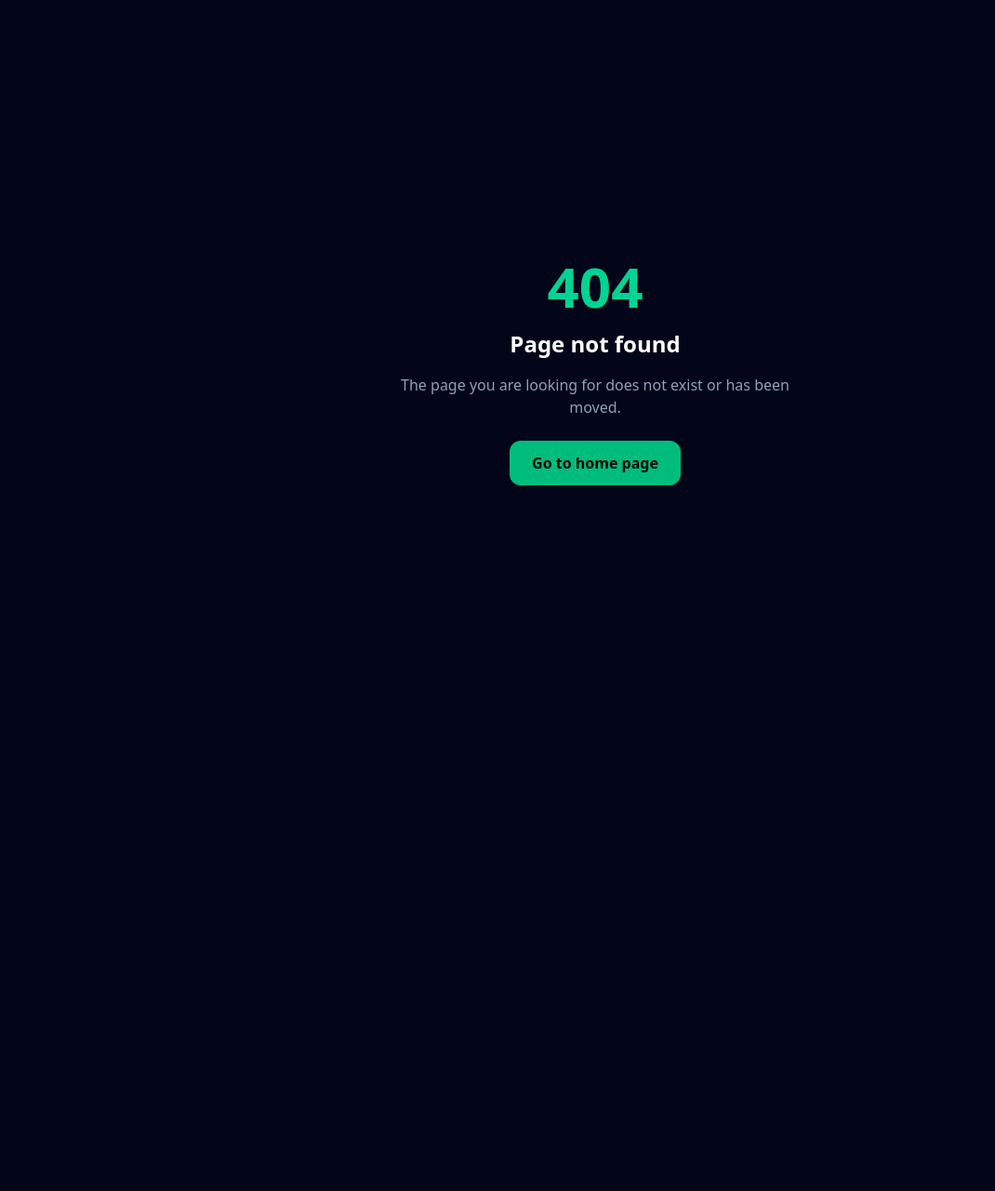
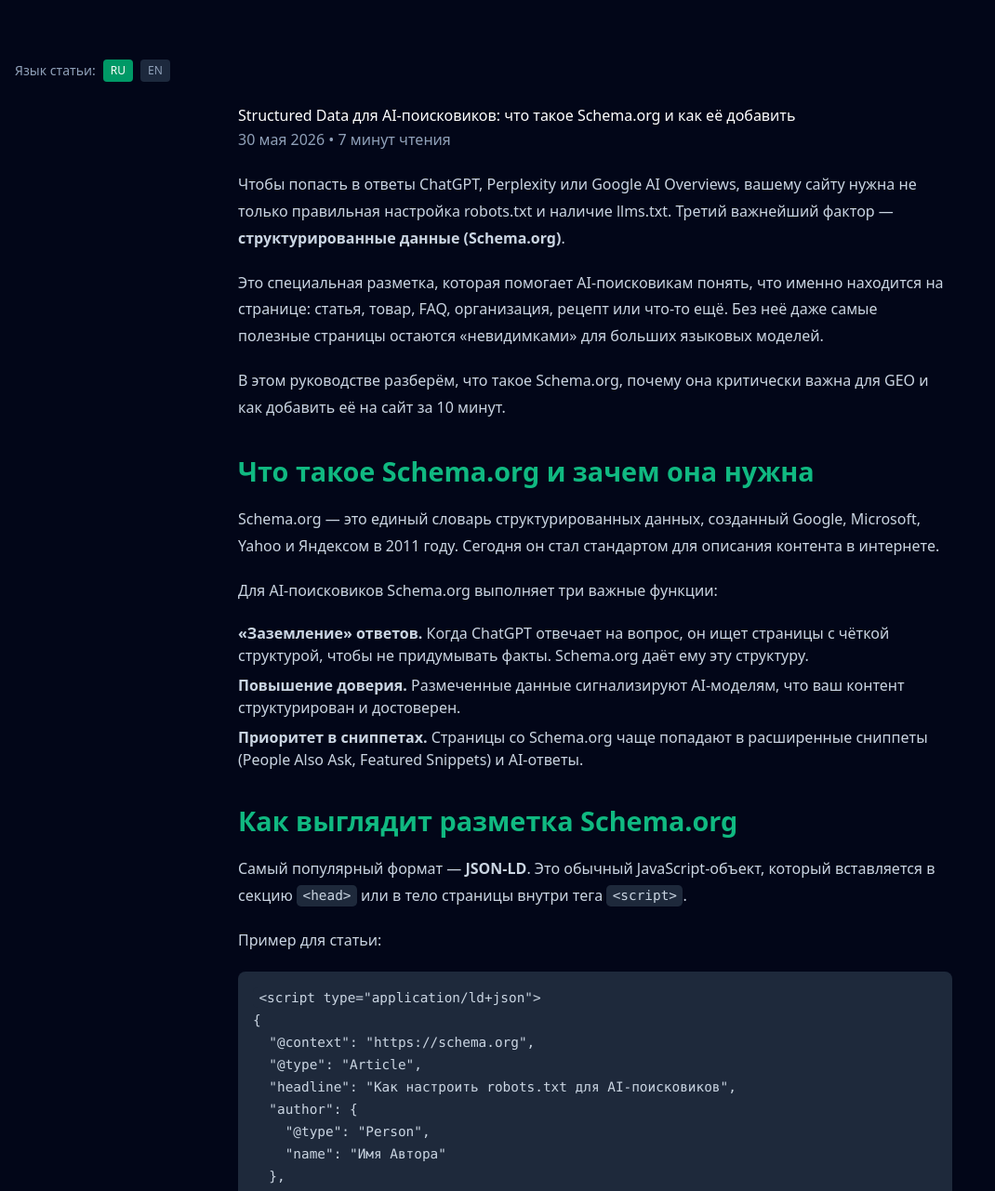
Before and after one commit to linkboostowner/geoscan, a Next.js app: page /blog/structured-data-dlya-ai-poiskovikov in a window 1280 px wide. Before the commit this address had no page. Shown: the top 1281 px of the page at 93% size, without its empty margins (0-1070 px from the left). Before the commit the page ends 800 px from the top, so only its background shows below. Built offline with nearby package versions, Linux system fonts and the light colour scheme.

Commit message:
Add fifth blog post about structured data for AI search

```diff
--- a/src/app/blog/page.js
+++ b/src/app/blog/page.js
@@ -1,4 +1,3 @@
-export default function Blog() {
 const posts = [
   {
     slug: 'kak-uznat-vidit-li-chatgpt-vash-sait',
@@ -24,26 +23,10 @@ export default function Blog() {
     date: '2026-05-30',
     excerpt: 'Узнайте, что такое Generative Engine Optimization и как GeoScan помогает вашему сайту быть видимым для AI-поисковиков.',
   },
+  {
+    slug: 'structured-data-dlya-ai-poiskovikov',
+    title: 'Structured Data для AI-поисковиков: что такое Schema.org и как её добавить',
+    date: '2026-05-30',
+    excerpt: 'Разбираем, что такое Schema.org, почему она важна для GEO и как добавить структурированные данные на сайт за 10 минут.',
+  },
 ];
-
-  return (
-    <main className="min-h-screen bg-slate-950 text-white px-4 py-16">
-      <div className="max-w-3xl mx-auto">
-        <h1 className="text-4xl font-bold mb-8">Блог GeoScan</h1>
-        <div className="space-y-6">
-          {posts.map(post => (
-            <a
-              key={post.slug}
-              href={`/blog/${post.slug}`}
-              className="block p-6 bg-slate-800 border border-slate-700 rounded-xl hover:border-emerald-400 transition-colors"
-            >
-              <h2 className="text-xl font-semibold text-emerald-400 mb-2">{post.title}</h2>
-              <p className="text-slate-400 text-sm mb-2">{post.date}</p>
-              <p className="text-slate-300">{post.excerpt}</p>
-            </a>
-          ))}
-        </div>
-      </div>
-    </main>
-  );
-}
--- /dev/null
+++ b/src/app/blog/structured-data-dlya-ai-poiskovikov/page.js
@@ -0,0 +1,114 @@
+import BlogPost from '@/components/BlogPost';
+
+const originalHTML = `
+<h1>Structured Data для AI-поисковиков: что такое Schema.org и как её добавить</h1>
+<p class="text-slate-400 mb-8">30 мая 2026 • 7 минут чтения</p>
+<div class="space-y-4 text-slate-300">
+  <p>
+    Чтобы попасть в ответы ChatGPT, Perplexity или Google AI Overviews, вашему сайту нужна не только
+    правильная настройка robots.txt и наличие llms.txt. Третий важнейший фактор —
+    <strong>структурированные данные (Schema.org)</strong>.
+  </p>
+  <p>
+    Это специальная разметка, которая помогает AI-поисковикам понять, что именно находится на странице:
+    статья, товар, FAQ, организация, рецепт или что-то ещё. Без неё даже самые полезные страницы
+    остаются «невидимками» для больших языковых моделей.
+  </p>
+  <p>
+    В этом руководстве разберём, что такое Schema.org, почему она критически важна для GEO
+    и как добавить её на сайт за 10 минут.
+  </p>
+
+  <h2>Что такое Schema.org и зачем она нужна</h2>
+  <p>
+    Schema.org — это единый словарь структурированных данных, созданный Google, Microsoft,
+    Yahoo и Яндексом в 2011 году. Сегодня он стал стандартом для описания контента в интернете.
+  </p>
+  <p>Для AI-поисковиков Schema.org выполняет три важные функции:</p>
+  <ol>
+    <li><strong>«Заземление» ответов.</strong> Когда ChatGPT отвечает на вопрос, он ищет страницы с чёткой структурой, чтобы не придумывать факты. Schema.org даёт ему эту структуру.</li>
+    <li><strong>Повышение доверия.</strong> Размеченные данные сигнализируют AI-моделям, что ваш контент структурирован и достоверен.</li>
+    <li><strong>Приоритет в сниппетах.</strong> Страницы со Schema.org чаще попадают в расширенные сниппеты (People Also Ask, Featured Snippets) и AI-ответы.</li>
+  </ol>
+
+  <h2>Как выглядит разметка Schema.org</h2>
+  <p>
+    Самый популярный формат — <strong>JSON-LD</strong>. Это обычный JavaScript-объект, который вставляется
+    в секцию <code>&lt;head&gt;</code> или в тело страницы внутри тега <code>&lt;script&gt;</code>.
+  </p>
+  <p>Пример для статьи:</p>
+  <pre><code>&lt;script type="application/ld+json"&gt;
+{
+  "@context": "https://schema.org",
+  "@type": "Article",
+  "headline": "Как настроить robots.txt для AI-поисковиков",
+  "author": {
+    "@type": "Person",
+    "name": "Имя Автора"
+  },
+  "datePublished": "2026-05-29",
+  "description": "Пошаговая инструкция по настройке robots.txt для ChatGPT и Perplexity."
+}
+&lt;/script&gt;</code></pre>
+
+  <p>Пример для организации (компании):</p>
+  <pre><code>&lt;script type="application/ld+json"&gt;
+{
+  "@context": "https://schema.org",
+  "@type": "Organization",
+  "name": "Моя компания",
+  "url": "https://example.com",
+  "logo": "https://example.com/logo.png",
+  "description": "Краткое описание компании."
+}
+&lt;/script&gt;</code></pre>
+
+  <h2>Какие типы Schema.org важны для GEO</h2>
+  <p>Для AI-поисковиков наиболее ценны следующие типы разметки:</p>
+  <ul>
+    <li><strong>Article</strong> — для блогов, новостей, руководств. Помогает ChatGPT понять, что это полноценная статья.</li>
+    <li><strong>FAQPage</strong> — для страниц с вопросами и ответами. Может напрямую попасть в AI-сниппеты.</li>
+    <li><strong>Organization</strong> — для главной страницы компании. Улучшает видимость бренда в AI-ответах.</li>
+    <li><strong>Product</strong> — для товаров. AI-ассистенты используют эту разметку при рекомендациях покупок.</li>
+    <li><strong>BreadcrumbList</strong> — для навигации. Помогает AI понять структуру сайта.</li>
+  </ul>
+
+  <h2>Как добавить Schema.org на сайт за 10 минут</h2>
+
+  <h3>Шаг 1: Определите тип страницы</h3>
+  <p>Для каждой страницы выберите подходящий тип Schema.org из списка выше. Для блога — Article, для карточки товара — Product, для главной — Organization.</p>
+
+  <h3>Шаг 2: Сгенерируйте JSON-LD</h3>
+  <p>Создайте JSON-объект по примеру выше или используйте генератор (GeoScan может сделать это автоматически).</p>
+
+  <h3>Шаг 3: Вставьте код на страницу</h3>
+  <p>Добавьте JSON-LD внутрь тега <code>&lt;script type="application/ld+json"&gt;</code> в секции <code>&lt;head&gt;</code> или в начале <code>&lt;body&gt;</code>.</p>
+
+  <h3>Шаг 4: Проверьте результат</h3>
+  <p>Используйте <strong>GeoScan</strong> или <a href="https://search.google.com/test/rich-results" style="color: #10b981; text-decoration: underline;">Google Rich Results Test</a>, чтобы убедиться, что разметка корректна.</p>
+
+  <h2>Как GeoScan помогает со Schema.org</h2>
+  <p>
+    При сканировании GeoScan проверяет наличие и корректность Schema.org на главной странице сайта.
+    Если разметка отсутствует или содержит ошибки, вы получите конкретные рекомендации.
+  </p>
+  <p>
+    А с помощью AI-генератора вы можете сразу получить готовый JSON-LD,
+    созданный специально для вашего сайта, и вставить его за минуту.
+  </p>
+  <p style="margin-top: 2rem; padding: 1.5rem; background: #1e293b; border-radius: 0.75rem; border: 1px solid #334155;">
+    <strong class="text-emerald-400">Проверьте, есть ли Schema.org на вашем сайте</strong><br />
+    <a href="/" style="color: #10b981; text-decoration: underline;">
+      Бесплатное сканирование в GeoScan →
+    </a>
+  </p>
+</div>
+`;
+
+export default function Post() {
+  return (
+    <main className="min-h-screen bg-slate-950 text-white px-4 py-16">
+      <BlogPost originalContent={originalHTML} originalLang="ru" />
+    </main>
+  );
+}
```
Lines whose indentation alone changed are shown as unchanged.
